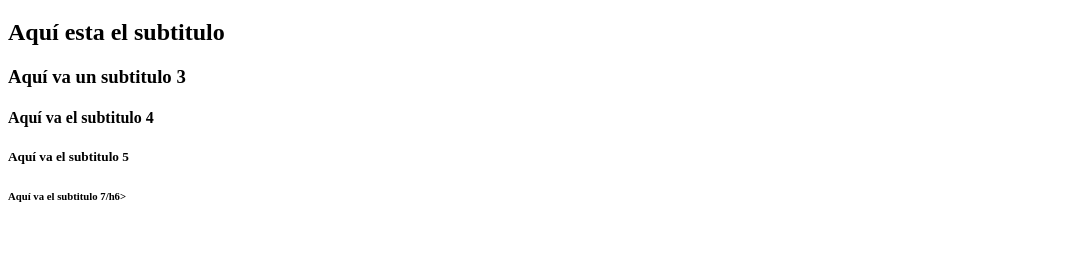
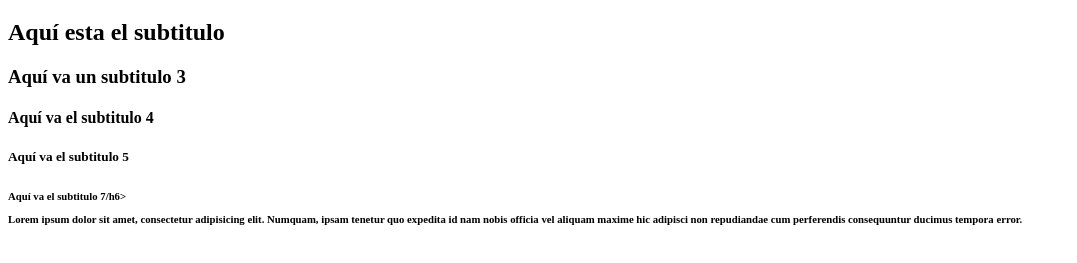
Before and after one commit to alexz06y/holamundohtml, a plain HTML site: page index.html in a window 1280 px wide. Shown: the part 61-324 px from the top of the page, without its empty margins (0-1077 px from the left). Drawn offline with Linux system fonts and the light colour scheme.

Commit message:
commit aqui esta la 3 version

```diff
--- a/index.html
+++ b/index.html
@@ -14,6 +14,11 @@
     <h4>Aquí va el subtitulo 4</h4>
     <h5>Aquí va el subtitulo 5</h5>
     <h6>Aquí va el subtitulo 7/h6>
+     <!--Etiqueta de parrafo-->
+ <p>Lorem ipsum dolor sit amet, consectetur adipisicing elit. Numquam,
+    ipsam tenetur quo expedita id nam nobis officia vel aliquam maxime
+    hic adipisci non repudiandae cum perferendis consequuntur ducimus tempora error.</p>
+
 
 </body>
 </html>
```
